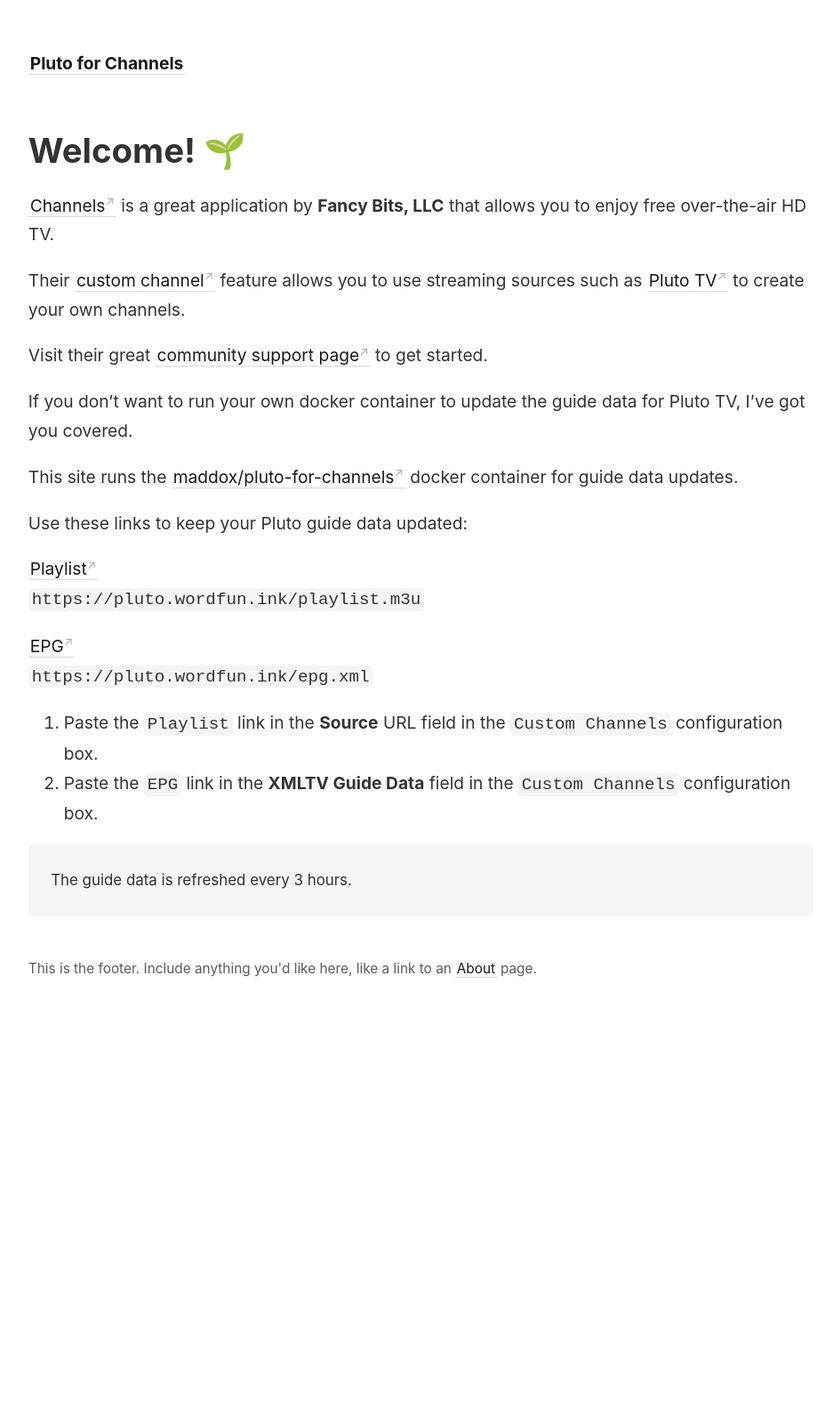
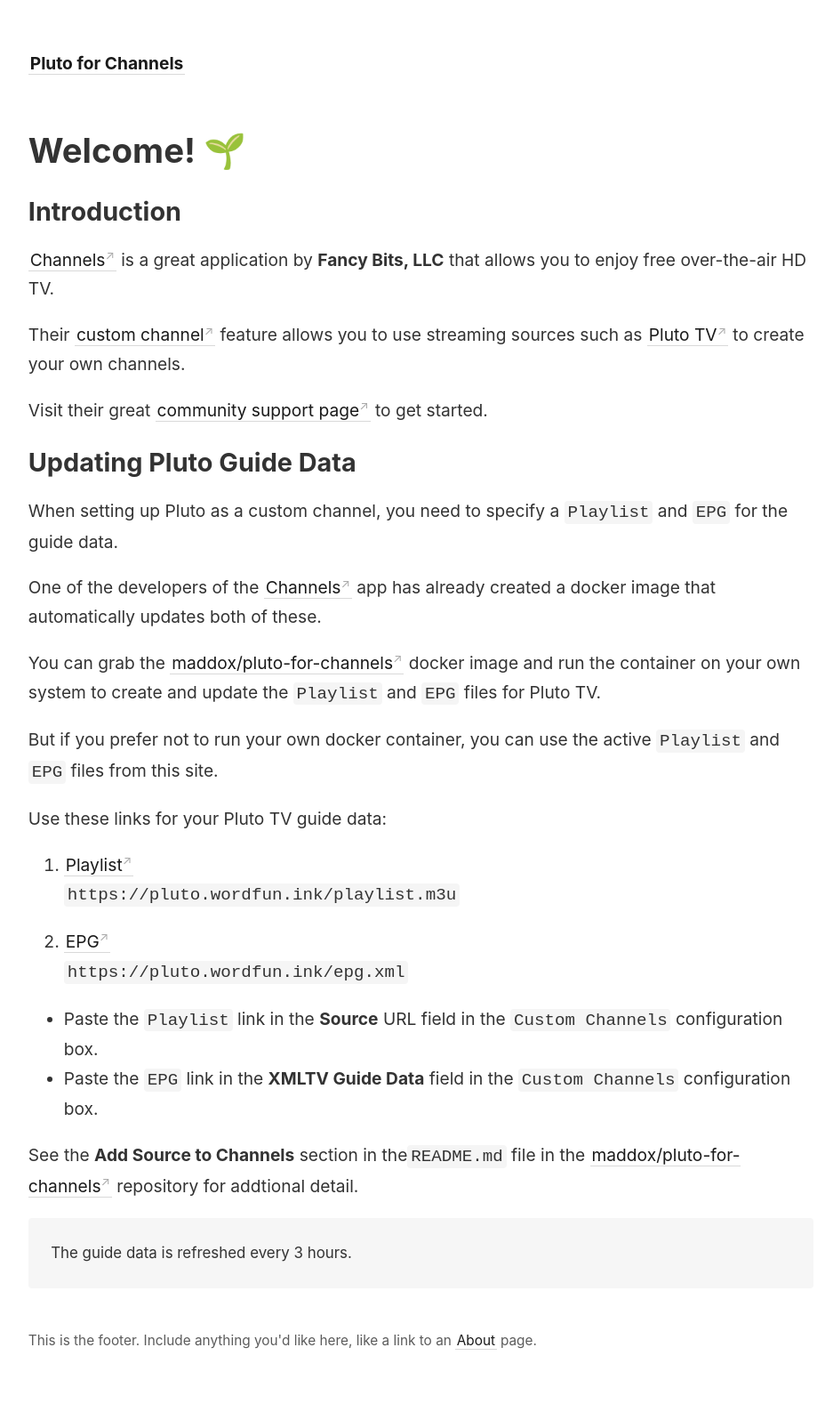
Before and after one commit to curtwarfield/pluto-for-channels, a Jekyll site: the page built from _pages/index.md, in a window 1280 px wide. Shown: the whole page at 89% size, without its empty margins (45-982 px from the left). Built offline with Jekyll 4.4.1, drawn with Linux system fonts in a browser that asks for light colours; before the commit the page ends 1168 px from its top, so only the background shows below that.

Commit message:
Update Home page

```diff
--- a/_pages/index.md
+++ b/_pages/index.md
@@ -6,26 +6,35 @@ permalink: /
 ---
 # Welcome! 🌱
 
+## Introduction
+
 [Channels](https://getchannels.com/) is a great application by **Fancy Bits, LLC** that allows you to enjoy free over-the-air HD TV.
 
 Their [custom channel](https://getchannels.com/custom-channels/) feature allows you to use streaming sources such as [Pluto TV](https://pluto.tv/) to create your own channels.
 
 Visit their great [community support page](https://getchannels.com/support/) to get started.
 
-If you don't want to run your own docker container to update the guide data for Pluto TV, I've got you covered.
+## Updating Pluto Guide Data
+When setting up Pluto as a custom channel, you need to specify a `Playlist` and `EPG` for the guide data.
 
-This site runs the [maddox/pluto-for-channels](https://github.com/maddox/pluto-for-channels) docker container for guide data updates.
+One of the developers of the [Channels](https://getchannels.com/) app has already created a docker image that automatically updates both of these.
 
-Use these links to keep your Pluto guide data updated:
+You can grab the [maddox/pluto-for-channels](https://github.com/maddox/pluto-for-channels) docker image and run the container on your own system to create and update the `Playlist` and `EPG` files for Pluto TV.
 
-[Playlist](https://pluto.wordfun.ink/playlist.m3u)
+But if you prefer not to run your own docker container, you can use the active `Playlist` and `EPG` files from this site.
+
+Use these links for your Pluto TV guide data:
+
+1. [Playlist](https://pluto.wordfun.ink/playlist.m3u)
 `https://pluto.wordfun.ink/playlist.m3u`
 
-[EPG](https://pluto.wordfun.ink/epg.xml)
+2. [EPG](https://pluto.wordfun.ink/epg.xml)
 `https://pluto.wordfun.ink/epg.xml`
 
-1. Paste the `Playlist` link in the **Source** URL field in the `Custom Channels` configuration box.
-2. Paste the `EPG` link in the **XMLTV Guide Data** field in the `Custom Channels` configuration box.
+- Paste the `Playlist` link in the **Source** URL field in the `Custom Channels` configuration box.
+- Paste the `EPG` link in the **XMLTV Guide Data** field in the `Custom Channels` configuration box.
+
+See the **Add Source to Channels** section in the`README.md` file in the [maddox/pluto-for-channels](https://github.com/maddox/pluto-for-channels) repository for addtional detail.
 
 > The guide data is refreshed every 3 hours.
 
```
